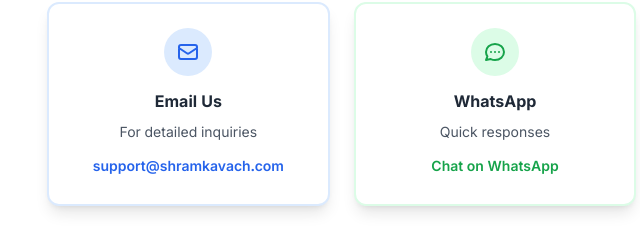
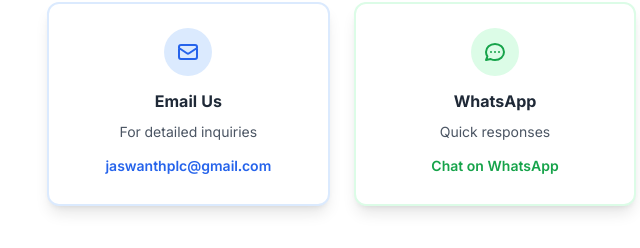
Before and after one commit to jaswanth-mjy/shramkavach.github.io, a plain HTML site: page index.html in a window 1280 px wide. Shown: the part 8048-8296 px from the top of the page, 145-785 px from the left. Drawn offline with nearby package versions, Linux system fonts and the light colour scheme.

Commit message:
Update contact email to jaswanthplc@gmail.com

```diff
--- a/index.html
+++ b/index.html
@@ -837,7 +837,7 @@
 
             <div class="text-center mt-12">
                 <p class="text-gray-600 mb-4">Still have questions?</p>
-                <a href="mailto:support@shramkavach.com" class="inline-flex items-center gap-2 text-indigo-600 font-bold hover:text-indigo-700">
+                <a href="mailto:jaswanthplc@gmail.com" class="inline-flex items-center gap-2 text-indigo-600 font-bold hover:text-indigo-700">
                     <svg class="w-5 h-5" fill="none" stroke="currentColor" viewBox="0 0 24 24">
                         <path stroke-linecap="round" stroke-linejoin="round" stroke-width="2" d="M3 8l7.89 5.26a2 2 0 002.22 0L21 8M5 19h14a2 2 0 002-2V7a2 2 0 00-2-2H5a2 2 0 00-2 2v10a2 2 0 002 2z"/>
                     </svg>
@@ -1122,7 +1122,7 @@
                         </div>
                         <h3 class="font-bold text-gray-800 mb-2">Email Us</h3>
                         <p class="text-sm text-gray-600 mb-3">For detailed inquiries</p>
-                        <a href="mailto:support@shramkavach.com" class="text-blue-600 hover:text-blue-700 font-semibold text-sm">support@shramkavach.com</a>
+                        <a href="mailto:jaswanthplc@gmail.com" class="text-blue-600 hover:text-blue-700 font-semibold text-sm">jaswanthplc@gmail.com</a>
                     </div>
 
                     <div class="bg-white p-6 rounded-xl shadow-lg border-2 border-green-100 text-center">
@@ -1177,7 +1177,7 @@
             );
 
             // Open default email client
-            window.location.href = `mailto:support@shramkavach.com?subject=${subject}&body=${body}`;
+            window.location.href = `mailto:jaswanthplc@gmail.com?subject=${subject}&body=${body}`;
 
             // Show success message
             const messageDiv = document.getElementById('form-message');
```
